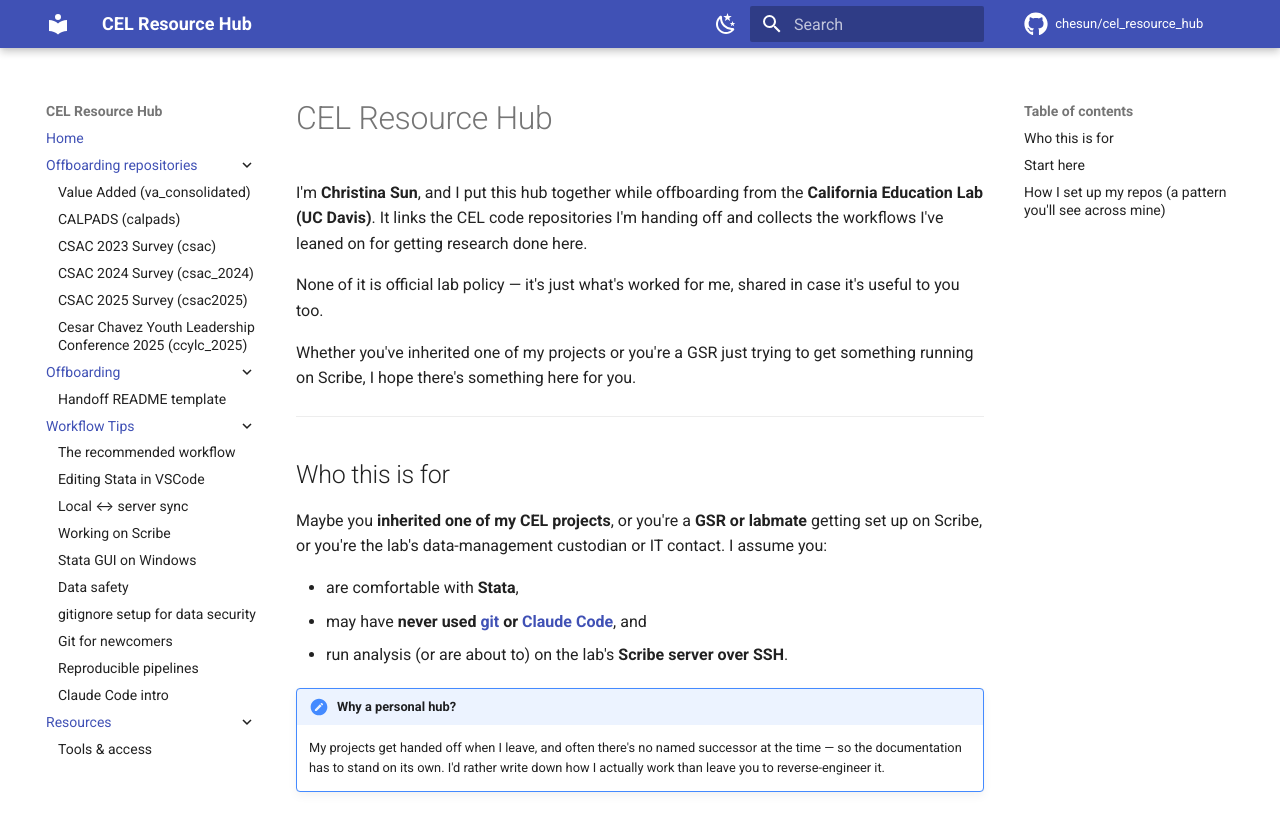
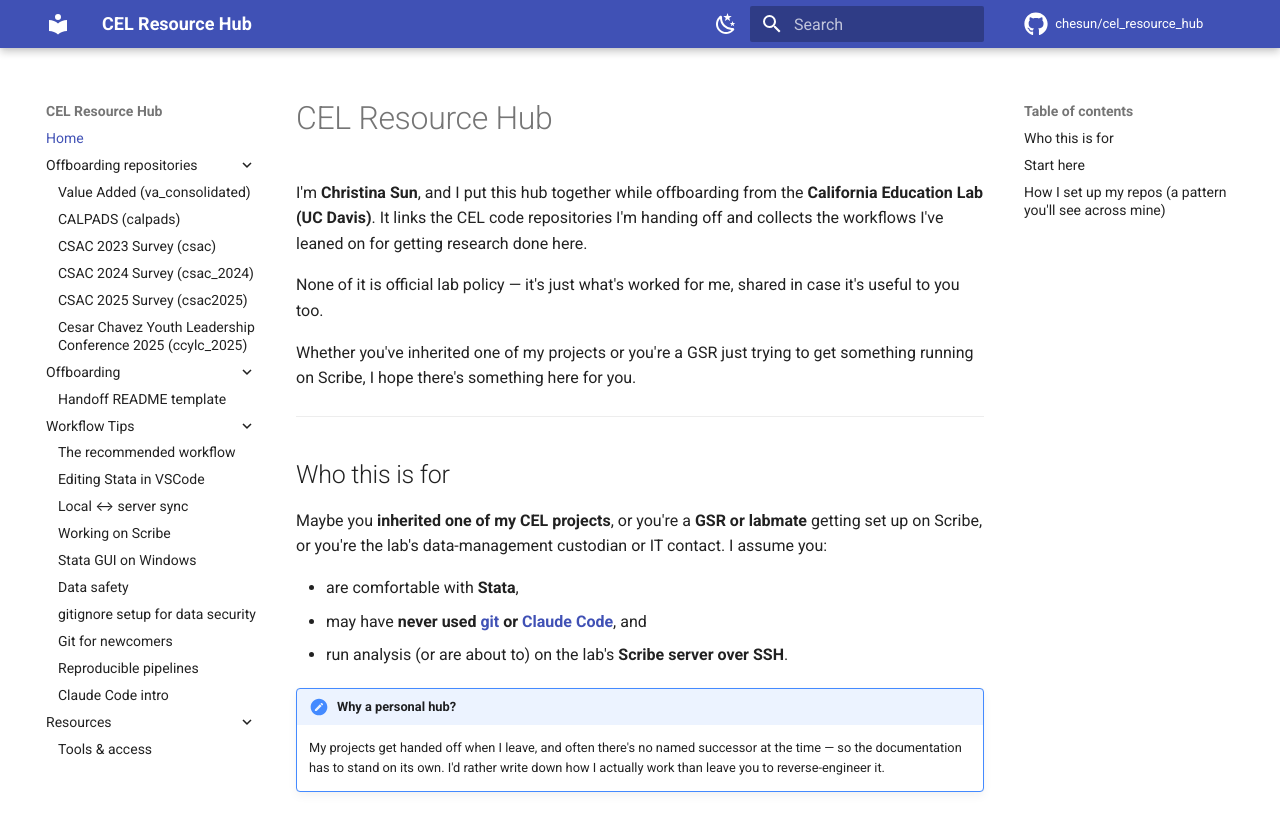
Before and after one commit to chesun/cel_resource_hub, an MkDocs documentation site: the page built from docs/index.md, in a window 1280 px wide. Shown: the top 817 px of the page. Built offline with MkDocs 1.6.1 and Material for MkDocs 9.7.7, drawn with Linux system fonts in a browser that asks for light colours; comment, search, counter and statistics services are not loaded.

Commit message:
Highlight only the active section index, not all of them
The previous rule coloured every section-index link at rest, so all four
glowed once you were on any inner page. Switch to active-trail highlighting:
hover affordance on all section-index links, but accent colour only on the
current page's parent section (Material marks its <li> --active). Verified:
0 highlighted sections on Home, exactly 1 on any inner page.

mkdocs build --strict: exit 0, no warnings.

Co-Authored-By: Claude Opus 4.8 (1M context) <noreply@anthropic.com>

```diff
--- a/docs/stylesheets/extra.css
+++ b/docs/stylesheets/extra.css
@@ -1,13 +1,20 @@
-/* Section-index links (Material `navigation.indexes`): the clickable section
-   titles (Offboarding repositories, Workflow Tips, Resources, …) otherwise
-   look like plain grey labels. Give them the link/accent colour at rest and
-   an underline on hover so they read as the landing-page links they are.
-   Leaf-page links are untouched. */
-.md-nav__container > a.md-nav__link {
-  color: var(--md-primary-fg-color);
-}
+/* Section-index links (Material `navigation.indexes`) are clickable landing
+   pages but render as plain grey labels. Two refinements:
+
+   1. A hover affordance (accent colour + underline) so they read as links.
+   2. Highlight the *active trail* only — the current page (handled by
+      Material's own `--active` styling) and its parent section index —
+      rather than colouring every section index at once. */
 
 .md-nav__container > a.md-nav__link:hover {
   color: var(--md-accent-fg-color);
   text-decoration: underline;
 }
+
+/* Parent section index of the current page. Material marks the section's
+   <li> with `--active` when the current page is that section's index or one
+   of its children; leaf items have no `.md-nav__container`, so only the
+   active section's index link matches — not every section. */
+.md-nav__item--active > .md-nav__container > a.md-nav__link {
+  color: var(--md-typeset-a-color);
+}
```
